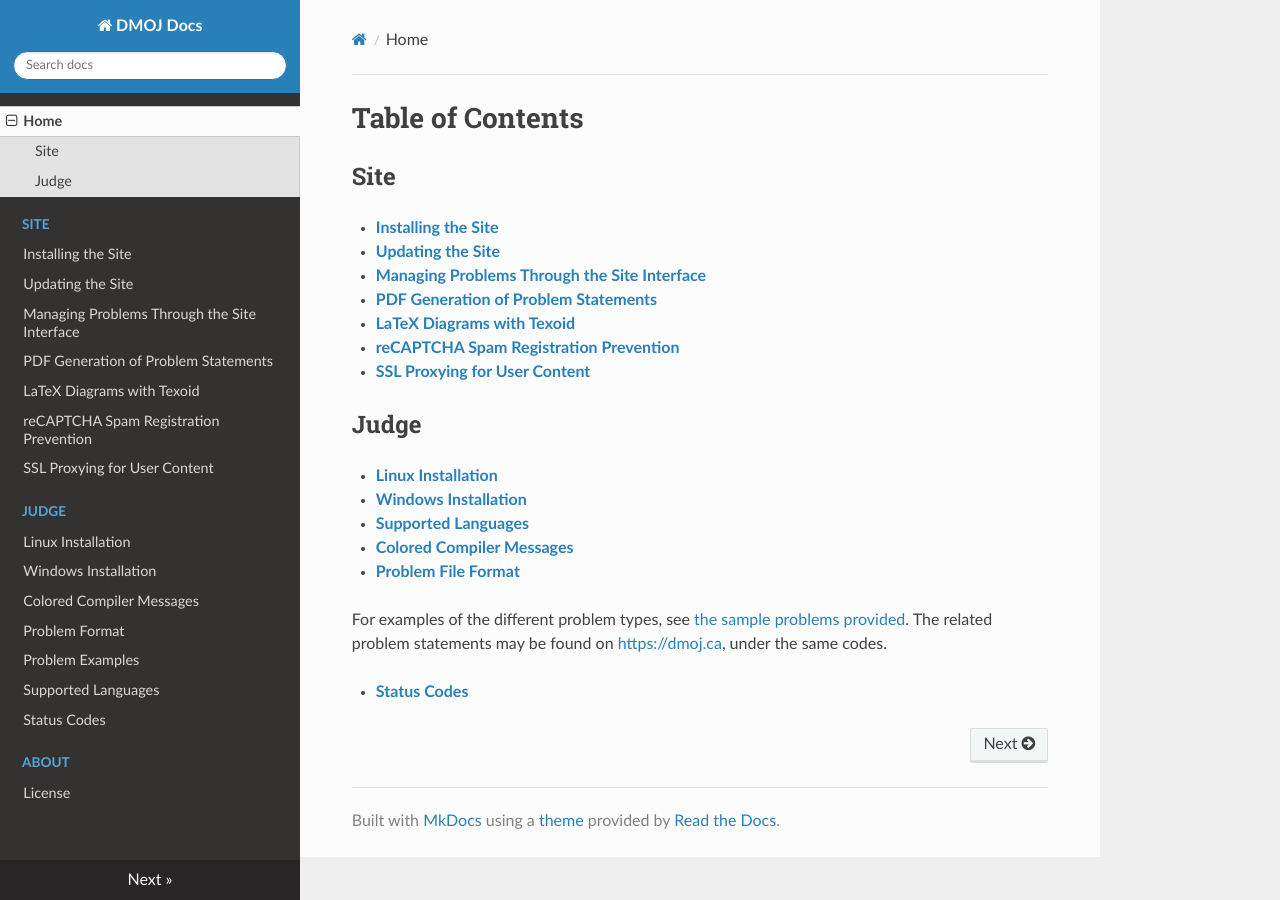
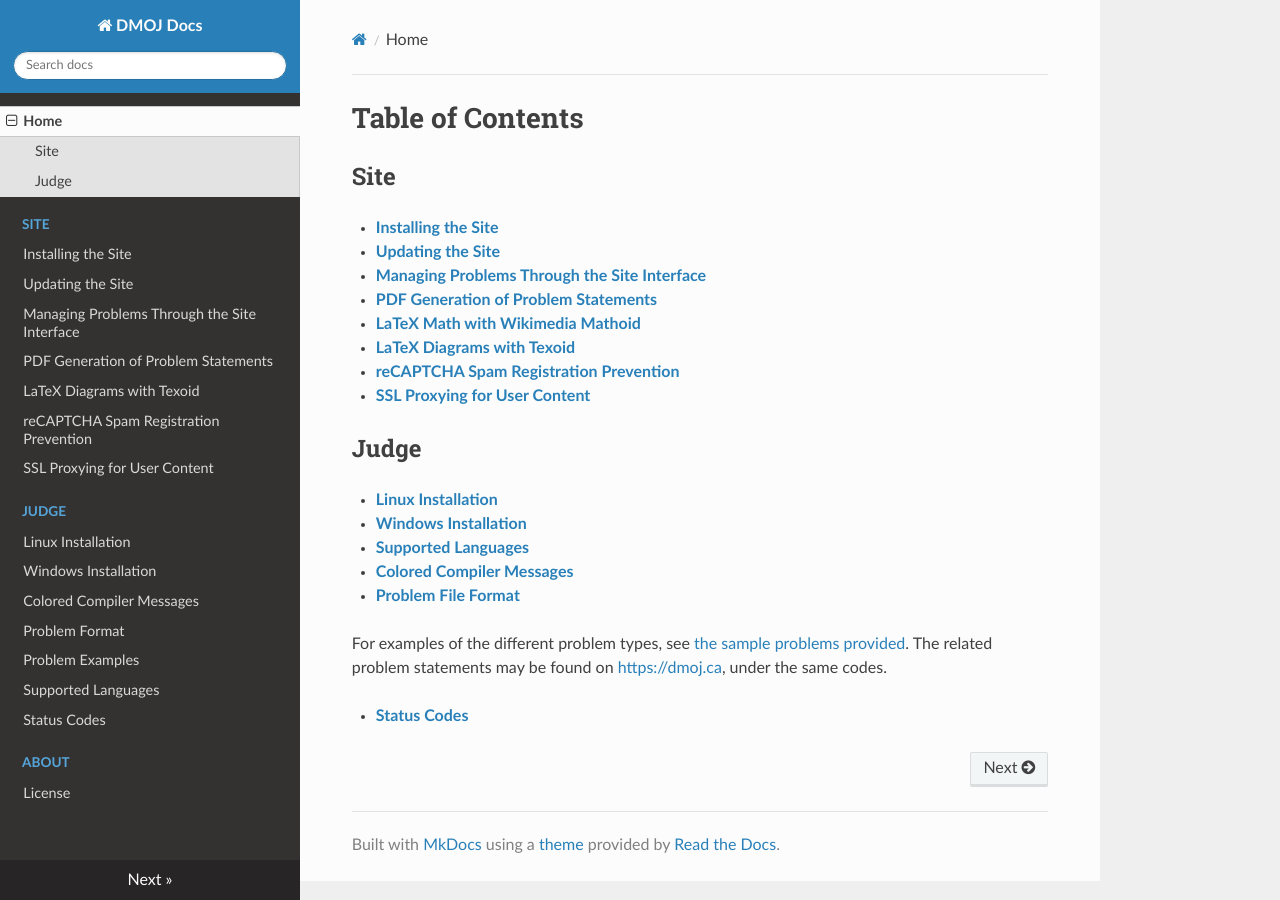
Before and after one commit to DMOJ/docs, an MkDocs documentation site: the page built from docs/index.md, in a window 1280 px wide. Built offline with MkDocs 1.6.1, drawn with Linux system fonts in a browser that asks for light colours; nearby versions of some CDN libraries; old or Windows-style settings are respelled for this version of MkDocs.

Commit message:
Add "LaTeX Math with Wikimedia Mathoid" to index

```diff
--- a/docs/index.md
+++ b/docs/index.md
@@ -5,6 +5,7 @@
 - [**Updating the Site**](site/updating.md)
 - [**Managing Problems Through the Site Interface**](site/managing_problems.md)
 - [**PDF Generation of Problem Statements**](site/pdf_generation.md)
+- [**LaTeX Math with Wikimedia Mathoid**](site/mathoid.md)
 - [**LaTeX Diagrams with Texoid**](site/texoid.md)
 - [**reCAPTCHA Spam Registration Prevention**](site/recaptcha.md)
 - [**SSL Proxying for User Content**](site/ssl_content_proxy.md)
```
